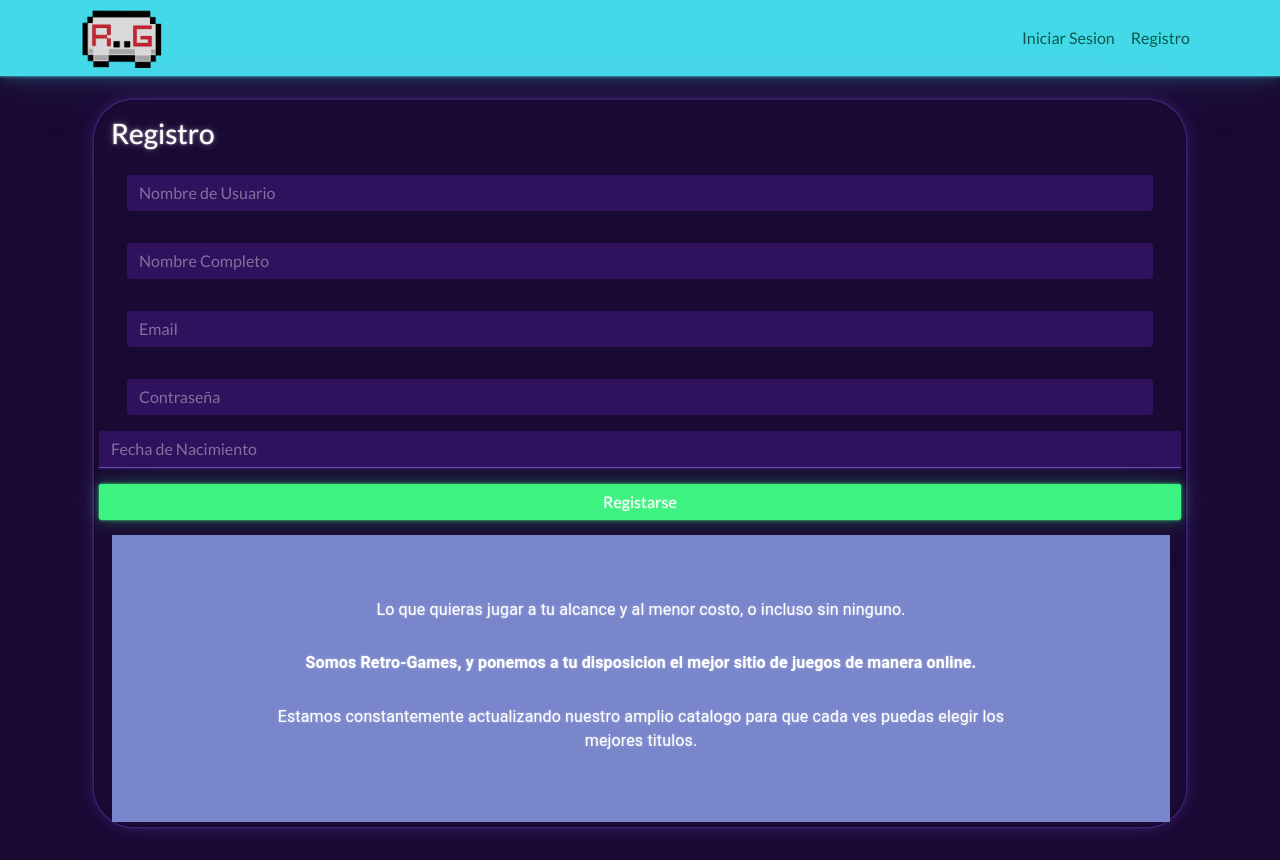
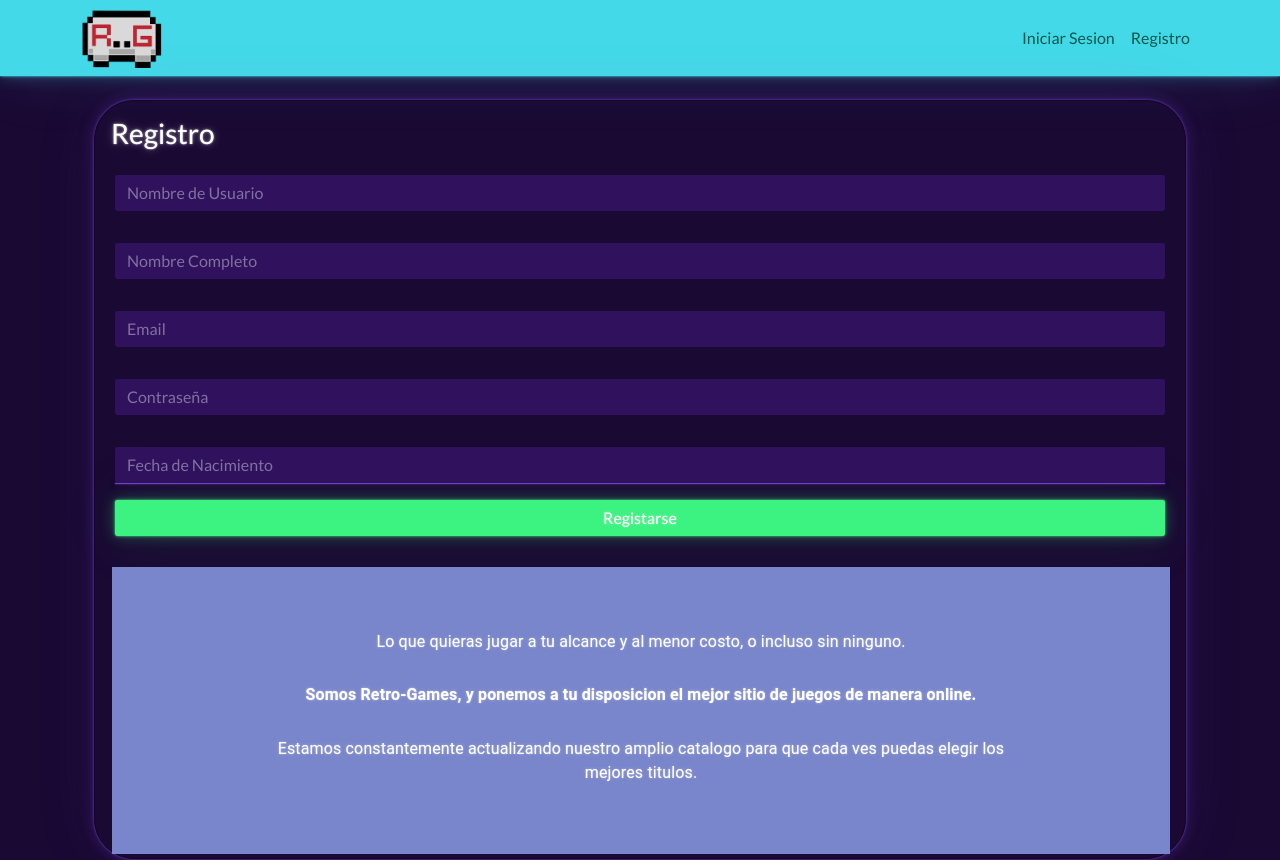
Before and after one commit to EricERodriguez/Proyecto-final-Rolling, a React (Create React App) app in the folder frontend/: page /register in a window 1280 px wide. Shown: the top 860 px of the page. Built offline with nearby package versions, Linux system fonts and the light colour scheme.

Commit message:
se arreglo datepicker y navigation

```diff
--- a/frontend/src/components/LoginSystem/Register.js
+++ b/frontend/src/components/LoginSystem/Register.js
@@ -1,9 +1,10 @@
 import React, { Component } from 'react';
 import axios from "axios";
-import DatePicker from "react-datepicker";
+import DatePicker, {registerLocale} from "react-datepicker";
 import "react-datepicker/dist/react-datepicker.css";
+import es from "date-fns/locale/es"
 import { CenteredText } from '../Home/componentesT/CenteredText';
-
+registerLocale("es", es)
 class Register extends Component{
 
   state = {
@@ -58,20 +59,23 @@ class Register extends Component{
       <div className="card card-body border-dark">
         <h3 className="card-title">Registro</h3>
         <form onSubmit={this.createAccount}>
-          <div className="form-group p-3">
+          <div className="form-group  row p-3">
             <input type="text" className="form-control" name="username" placeholder="Nombre de Usuario" onChange={this.onInputChange} value={this.state.username}/>
           </div>
-          <div className="form-group p-3">
+          <div className="form-group  row p-3">
             <input type="text" className="form-control" name="fullName" placeholder="Nombre Completo" onChange={this.onInputChange} value={this.state.fullName}/>
           </div>
-          <div className="form-group p-3">
+          <div className="form-group  row p-3">
             <input type="email" className="form-control" name="email" placeholder="Email" onChange={this.onInputChange} value={this.state.email}/>
           </div>
-          <div className="form-group p-3">
+          <div className="form-group row p-3">
             <input type="password" className="form-control" name="password" placeholder="Contraseña" onChange={this.onInputChange} value={this.state.password} />
           </div>
-          <div className="form-group row pl-3 pr-3">
-            <DatePicker selected={this.state.date} onChange={this.handleChange} className="form-control btn-block col-md" placeholderText="Fecha de Nacimiento" />
+          <div className="form-group row p-3">
+            <DatePicker selected={this.state.date} onChange={this.handleChange} className="form-control btn-block col-md" placeholderText="Fecha de Nacimiento" locale="es" dateFormat="dd/MM/yyyy" peekNextMonth
+      showMonthDropdown
+      showYearDropdown
+      dropdownMode="select" icon />
             <hr/>
             <button className="btn btn-success mt-sm-3 mt-md-3 ml-lg-3 mt-lg-0 col-md ">Registarse</button>
           </div>
--- a/frontend/src/components/Navigation/Navigation.js
+++ b/frontend/src/components/Navigation/Navigation.js
@@ -21,13 +21,13 @@ class Navigation extends Component {
             <img src={logo} className="logo" alt="First slide"/>
           </Link>
 
+
+          <div className="form-inline my-0 my-lg-0">
           <button className="navbar-toggler" type="button" data-toggle="collapse" data-target="#navbarSupportedContent" aria-controls="navbarSupportedContent" aria-expanded="false" aria-label="Toggle navigation">
             <span className="navbar-toggler-icon"></span>
           </button>
-
-          <div class="form-inline my-2 my-lg-0">
           <div className="collapse navbar-collapse " id="navbarSupportedContent">
-            <ul className="navbar-nav ml-auto d-flex">
+            <ul className="navbar-nav me-auto mb-2 mb-lg-0">
               {
                 isAuth ? (
                   <React.Fragment>
```
